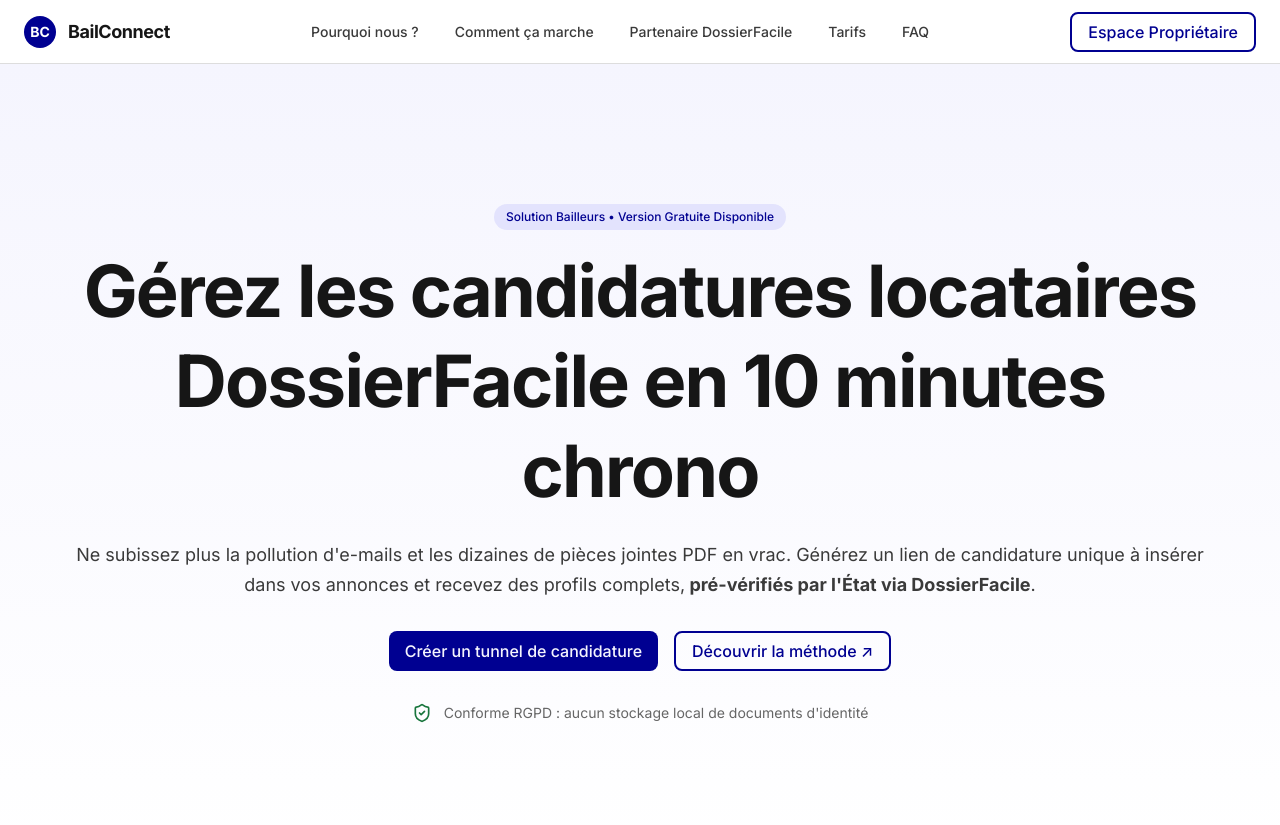
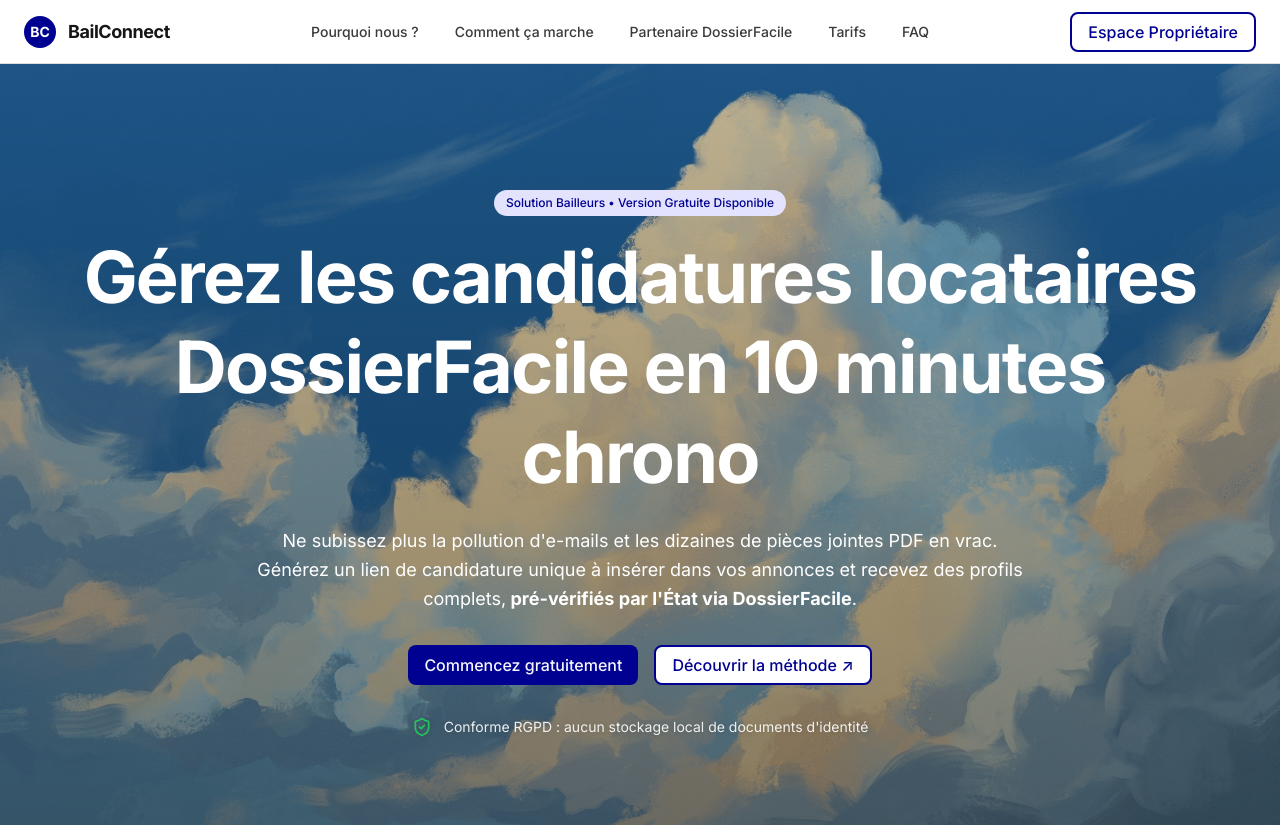
Before and after one commit to lythomm/bail-connect, a Next.js app: page / in a window 1280 px wide. Shown: the top 825 px of the page. Built offline with nearby package versions, Linux system fonts and the light colour scheme; no server answers; a web font is replaced by a local one; what @convex-dev/auth would draw is missing.

Commit message:
feat: fix logout route + update hero bg

```diff
--- a/app/dashboard/campaigns/[id]/page.tsx
+++ b/app/dashboard/campaigns/[id]/page.tsx
@@ -89,8 +89,8 @@
   const router = useRouter();
   const campaignId = params.id as Id<"campaigns"> | undefined;
 
-  const campaign = useQuery(api.campaigns.get, campaignId ? { id: campaignId } : "skip");
-  const candidates = useQuery(api.candidates.getByCampaign, campaignId ? { campaignId } : "skip");
+  const campaign = useQuery(api.campaigns.get, isAuthenticated && campaignId ? { id: campaignId } : "skip");
+  const candidates = useQuery(api.candidates.getByCampaign, isAuthenticated && campaignId ? { campaignId } : "skip");
   const updateStatus = useMutation(api.candidates.updateStatus);
 
   const [sorting, setSorting] = useState<SortingState>([
@@ -106,7 +106,7 @@
 
   useEffect(() => {
     if (!authLoading && !isAuthenticated) {
-      router.replace("/signin");
+      router.replace("/");
     }
   }, [authLoading, isAuthenticated, router]);
 
--- a/app/page.tsx
+++ b/app/page.tsx
@@ -159,16 +159,20 @@
         </header>
 
         {/* Hero Section */}
-        <section className="bg-gradient-to-b from-[#F5F5FE] to-white border-b border-[#DDDDDD] h-dvh flex items-center">
-          <div className="max-w-6xl mx-auto">
-
+        <section
+          className="bg-cover bg-center border-b border-[#DDDDDD] h-dvh flex items-center relative"
+          style={{
+            backgroundImage: "linear-gradient(to bottom, rgba(0, 0, 0, 0.20), rgba(0, 0, 0, 0.45)), url('/assets/hero-bg.png')"
+          }}
+        >
+          <div className="max-w-6xl mx-auto px-6 md:px-0 w-full">
             {/* Left Hero Column: Copy & CTAs */}
             <div className="flex flex-col items-center text-center">
               <span className="gov-badge mb-4">Solution Bailleurs • Version Gratuite Disponible</span>
-              <h1 className="text-4xl sm:text-7xl font-extrabold text-[#161616] tracking-tight leading-tight mb-6">
+              <h1 className="text-4xl sm:text-7xl font-extrabold text-white tracking-tight leading-tight mb-6">
                 Gérez les candidatures locataires DossierFacile en 10 minutes chrono
               </h1>
-              <p className="text-lg text-[#3A3A3A] mb-8 leading-relaxed">
+              <p className="text-lg text-white mb-8 leading-relaxed max-w-3xl">
                 Ne subissez plus la pollution d'e-mails et les dizaines de pièces jointes PDF en vrac.
                 Générez un lien de candidature unique à insérer dans vos annonces et recevez des profils complets,
                 <strong> pré-vérifiés par l'État via DossierFacile</strong>.
@@ -176,18 +180,18 @@
 
               <div className="flex flex-col sm:flex-row gap-4 w-full sm:w-auto">
                 <Link href="/dashboard" className="btn-primary text-base px-8 h-12 flex items-center justify-center font-bold">
-                  Créer un tunnel de candidature
+                  Commencez gratuitement
                 </Link>
                 <a
                   href="#fonctionnement"
-                  className="btn-secondary text-base px-8 h-12 flex items-center justify-center font-semibold"
+                  className="btn-secondary !bg-white text-base px-8 h-12 flex items-center justify-center font-semibold"
                 >
                   Découvrir la méthode ↗
                 </a>
               </div>
 
-              <div className="mt-8 flex items-center gap-3 text-sm text-[#666666]">
-                <ShieldCheck className="w-5 h-5 text-[#18753C] flex-shrink-0" />
+              <div className="mt-8 flex items-center gap-3 text-sm text-white/90 drop-shadow-sm">
+                <ShieldCheck className="w-5 h-5 text-[#22c55e] flex-shrink-0" />
                 <span>Conforme RGPD : aucun stockage local de documents d'identité</span>
               </div>
             </div>
@@ -195,7 +199,7 @@
         </section>
 
         {/* Metrics Section */}
-        <section className="bg-white border-b border-[#DDDDDD] py-12 max-w-6xl mx-auto">
+        <section className="bg-white border-b border-[#DDDDDD] py-12 max-w-6xl mx-auto px-6 md:px-0">
           <div className="grid grid-cols-1 md:grid-cols-3 gap-8 text-center">
             <div className="p-4">
               <h4 className="text-4xl sm:text-5xl font-black text-[#000091] mb-2">10 minutes</h4>
@@ -342,7 +346,7 @@
             </div>
 
             {/* Horizontal 3-Step Grid */}
-            <div className="grid grid-cols-1 md:grid-cols-3 gap-8 relative z-10">
+            <div className="grid grid-cols-1 md:grid-cols-3 gap-8 relative z-10 px-6 md:px-0">
 
               {/* Step 1 */}
               <div className="bg-white border border-[#E2E8F0] rounded-2xl p-8 flex flex-col items-start hover:shadow-md hover:-translate-y-1 transition-all duration-300 group">
@@ -371,7 +375,7 @@
                 <div className="bg-[#F8FAFC] p-4 border border-dashed border-[#E2E8F0] rounded-2xl w-full mt-auto">
                   <span className="block text-xs font-bold text-[#000091] uppercase tracking-wider mb-2">Exemple de mention :</span>
                   <p className="text-[11px] font-mono text-[#3A3A3A] leading-relaxed">
-                    "Pour postuler à cet appartement, merci de soumettre votre dossier certifié sur : <strong className="text-[#000091] font-semibold break-all">bailconnect.fr/apply/studio-lyon-3</strong>"
+                    "Pour postuler à cet appartement, merci de soumettre votre dossier certifié sur :<br /> <strong className="text-[#000091] font-semibold break-all">https://bailconnect.fr/apply/studio-lyon-3</strong>"
                   </p>
                 </div>
               </div>
@@ -525,8 +529,7 @@
                   <h3 className="text-2xl font-bold text-[#161616] mt-2">Découverte</h3>
                   <p className="text-sm text-[#666666] mt-1">Idéal pour tester ou pour un besoin unique très simple.</p>
                   <div className="mt-6 flex items-baseline">
-                    <span className="text-4xl font-black text-[#161616]">0€</span>
-                    <span className="text-sm text-[#666666] ml-2">sans engagement</span>
+                    <span className="text-4xl font-black text-[#161616]">GRATUIT</span>
                   </div>
 
                   <ul className="mt-8 space-y-4">
@@ -548,7 +551,7 @@
                     </li>
                     <li className="flex items-start gap-3 text-sm text-gray-400">
                       <X className="w-5 h-5 text-gray-400 flex-shrink-0" />
-                      <span>Pas de relances automatiques</span>
+                      <span>Limité à 1 annonce gratuite</span>
                     </li>
                   </ul>
                 </div>
@@ -562,7 +565,7 @@
               {/* Plan 2: Pass Annonce (Highlighted) */}
               <div className="bg-white border-2 border-[#000091] rounded-2xl p-8 flex flex-col justify-between shadow-lg relative transform md:-translate-y-4 hover:shadow-xl transition-all duration-300">
                 <div className="absolute top-0 right-1/2 translate-x-1/2 -translate-y-1/2 bg-[#000091] text-white text-xs font-bold uppercase tracking-wider px-4 py-1.5 rounded-full whitespace-nowrap">
-                  Recommandé
+                  Populaire
                 </div>
                 <div>
                   <h3 className="text-2xl font-bold text-[#161616] mt-2">Pass Annonce</h3>
@@ -579,15 +582,15 @@
                     </li>
                     <li className="flex items-start gap-3 text-sm text-[#3A3A3A]">
                       <Check className="w-5 h-5 text-[#18753C] flex-shrink-0" />
-                      <span>Refus automatisés par SMS</span>
+                      <span>Notifications candidats automatisées</span>
+                    </li>
+                    <li className="flex items-start gap-3 text-sm text-[#3A3A3A]">
+                      <Check className="w-5 h-5 text-[#18753C] flex-shrink-0" />
+                      <span>Import LeBonCoin / SeLoger</span>
                     </li>
                     <li className="flex items-start gap-3 text-sm text-[#3A3A3A]">
                       <Check className="w-5 h-5 text-[#18753C] flex-shrink-0" />
                       <span>Planificateur de visites intégré</span>
-                    </li>
-                    <li className="flex items-start gap-3 text-sm text-[#3A3A3A]">
-                      <Check className="w-5 h-5 text-[#18753C] flex-shrink-0" />
-                      <span>1 lot sous gestion</span>
                     </li>
                     <li className="flex items-start gap-3 text-sm text-[#3A3A3A]">
                       <Check className="w-5 h-5 text-[#18753C] flex-shrink-0" />
@@ -597,7 +600,7 @@
                 </div>
                 <div className="mt-8">
                   <Link href="/dashboard?plan=pass" className="btn-primary w-full text-center py-3 block font-bold rounded-2xl">
-                    Choisir ce plan
+                    Créer mon annonce
                   </Link>
                 </div>
               </div>
@@ -606,7 +609,7 @@
               <div className="bg-white border border-[#E2E8F0] rounded-2xl p-8 flex flex-col justify-between hover:shadow-md transition-all duration-300">
                 <div>
                   <h3 className="text-2xl font-bold text-[#161616] mt-2">Abonnement Pro</h3>
-                  <p className="text-sm text-[#666666] mt-1">Pour les bailleurs multi-biens et professionnels de l'immobilier.</p>
+                  <p className="text-sm text-[#666666] mt-1">Pour les bailleurs multi-biens et / ou professionnels de l'immobilier.</p>
                   <div className="mt-6 flex items-baseline">
                     <span className="text-4xl font-black text-[#161616]">39€</span>
                     <span className="text-sm text-[#666666] ml-2">/ mois, sans engagement</span>
```
Also changed, not shown: public/assets/hero-bg.png (added), 1 other file (tests, documents, lock files or other folders).
